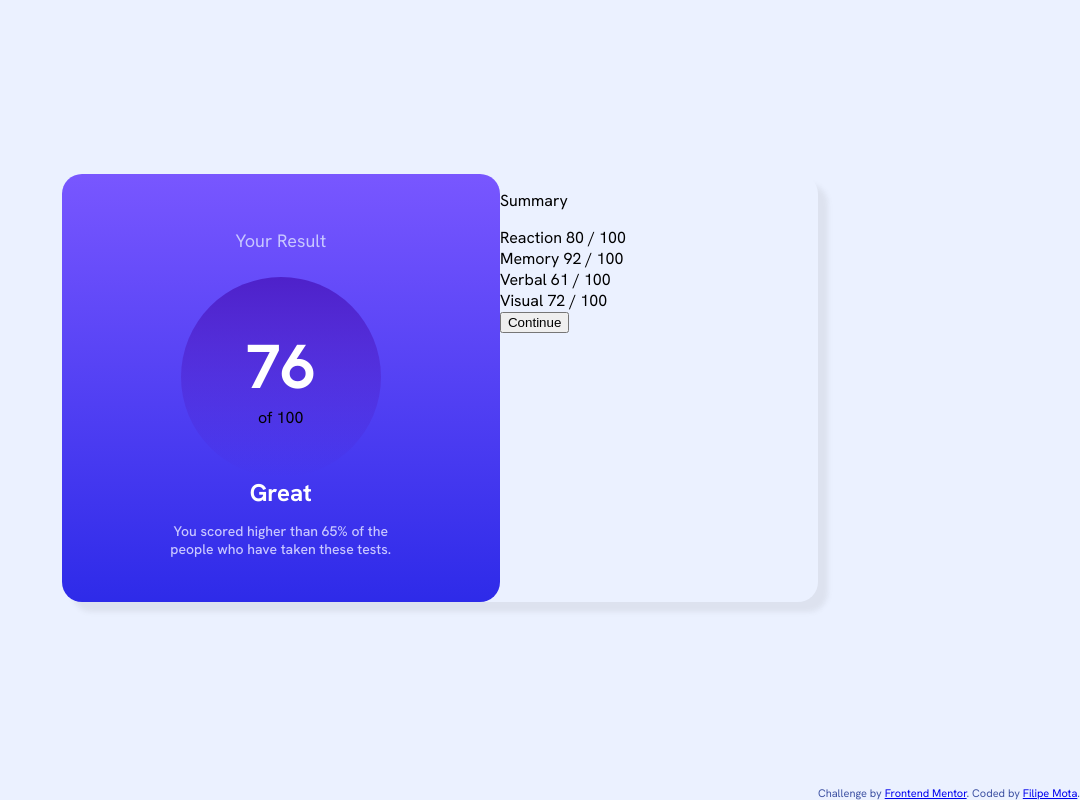
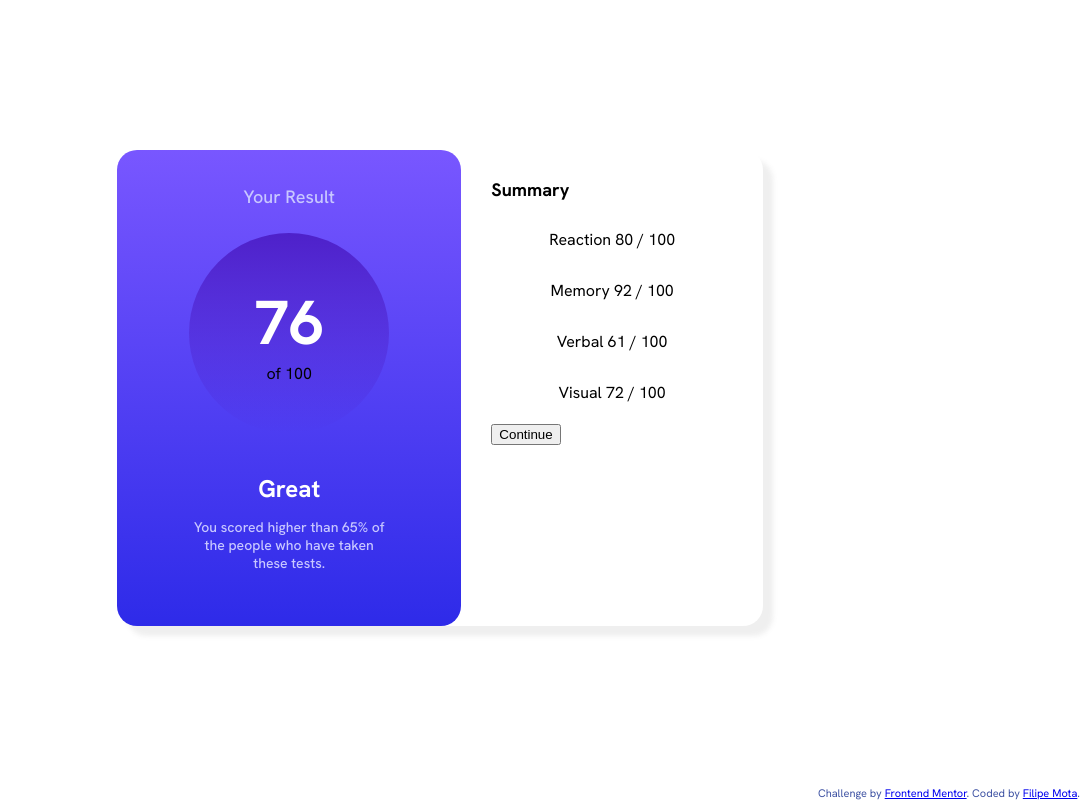
Before and after one commit to filipemota130/results-summary-component-challenge, a plain HTML site: page index.html in a window 1280 px wide. Shown: the whole page, without its empty margins (200-1280 px from the left). Drawn offline with Linux system fonts and the light colour scheme.

Commit message:
Update style.css

```diff
--- a/results-summary-component-main/style.css
+++ b/results-summary-component-main/style.css
@@ -1,6 +1,6 @@
 body{
     height: 90dvh;
-    background-color: hsl(221, 100%, 96%);
+    background-color: hsl(0, 0%, 100%);
     display: flex;
     font-family: 'Hanken Grotesk';
     justify-content: center;
@@ -30,19 +30,20 @@ body{
 .result{
     display: flex;
     flex-direction: column;
-    padding: 30px 30px;
+    padding: 10px 30px;
     max-width: 50%;
     border-radius: 20px;
     background: linear-gradient(to bottom, hsl(252, 100%, 67%), hsl(241, 81%, 54%));
 }
 
 .description{
+    max-width: 300px;
     color: hsl(241, 100%, 89%);
     font-size: 14px ;
     font-weight: 500;
-    padding: 0px 66px;
     align-self: center;
     text-align: center;
+    padding: 0px 40px 30px 40px;
 }
 
 .result .title{
@@ -57,6 +58,7 @@ body{
     text-align: center;
     font-size: 18px;
     margin: 25px 0px;
+    font-weight: 500;
 }
 
 .result .score text{
@@ -77,4 +79,42 @@ body{
     max-width: 200px;
     aspect-ratio: 1;
     border-radius: 100%;
+    margin-bottom: 40px;
 }
+
+.result .circle{
+    color: hsla(241, 100%, 89%, 0.61)
+}
+
+.summary{
+    justify-content: center;
+    padding: 10px 30px;
+    width: 50%;
+}
+.summary p{
+    font-weight: bold;
+    font-size: 18px;
+    text-align: start;
+}
+
+.summary .factor{
+    justify-self: center;
+    border-radius: 10px;
+    margin-bottom: 10px;
+    padding: 10px;
+    display: flex;
+    justify-content: space-between;
+}
+
+#first{
+    background-color:hsla(0, 100%, 67%, 0.267) ;
+}
+
+
+#first .label{
+    color:hsl(0, 100%, 67%) ;
+}
+
+.label{
+    font-weight: bold;
+}
```
